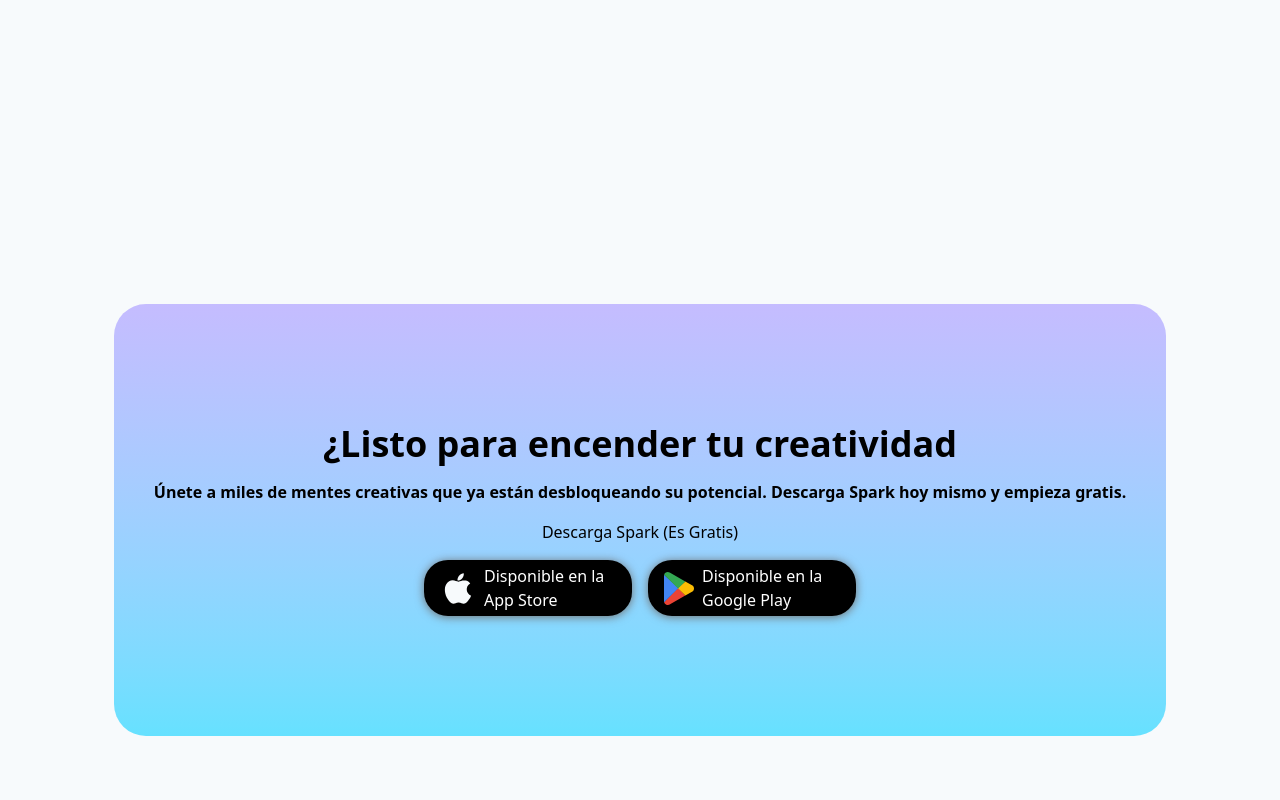
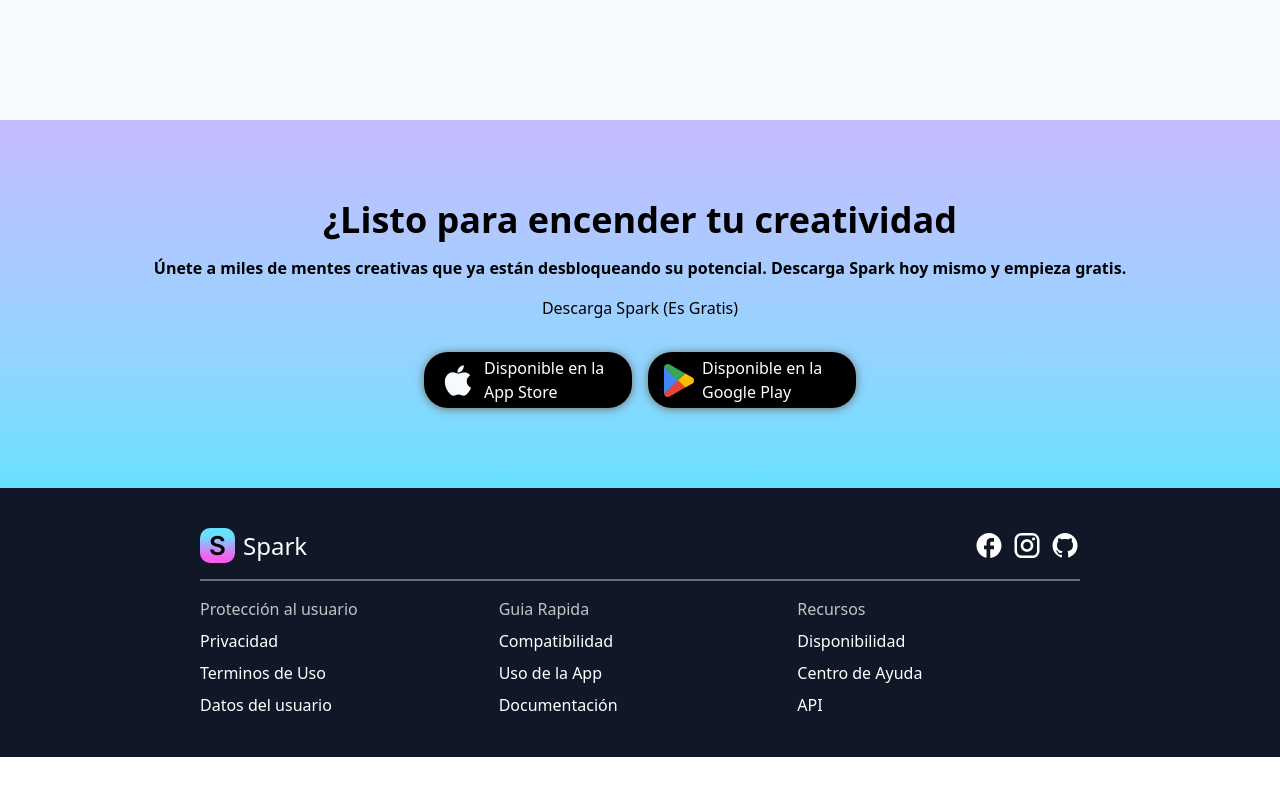
Before and after one commit to saul-gustavo/Landing-Page-App, a React (Vite) app: page / in a window 1280 px wide. Shown: the part 2280-3080 px from the top of the page. After the commit the page ends 3037 px from the top, so only its background shows below. Built offline with nearby package versions, Linux system fonts and the light colour scheme.

Commit message:
Se cambio el diseño del CTA

```diff
--- a/src/components/CTA.jsx
+++ b/src/components/CTA.jsx
@@ -2,8 +2,7 @@
 
 export default function CTA() {
   return (
-    <section className="flex flex-col items-center justify-center min-h-screen">
-      <div className="rounded-4xl text-center bg-gradient-to-b from-(--color-purple) to-(--color-cyan) py-10 px-5 mx-4 lg:px-10 lg:py-30">
+    <section className="flex flex-col items-center justify-center text-center bg-gradient-to-b from-(--color-purple) to-(--color-cyan) py-20 px-4">
       <h3 className="mb-4 font-bold text-2xl md:text-4xl">
         ¿Listo para encender tu creatividad
       </h3>
@@ -15,7 +14,6 @@
       <div className="flex justify-center">
         <BtnDescarga />
       </div>
-      </div>
     </section>
   );
 }
```
Lines whose indentation alone changed are shown as unchanged.
